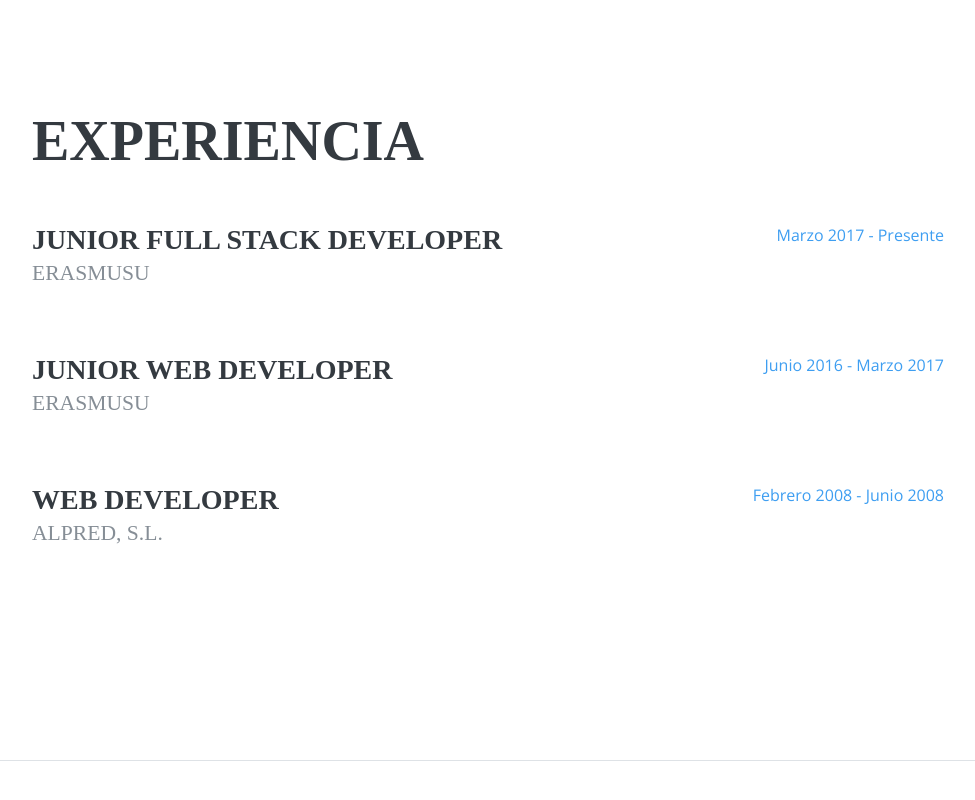
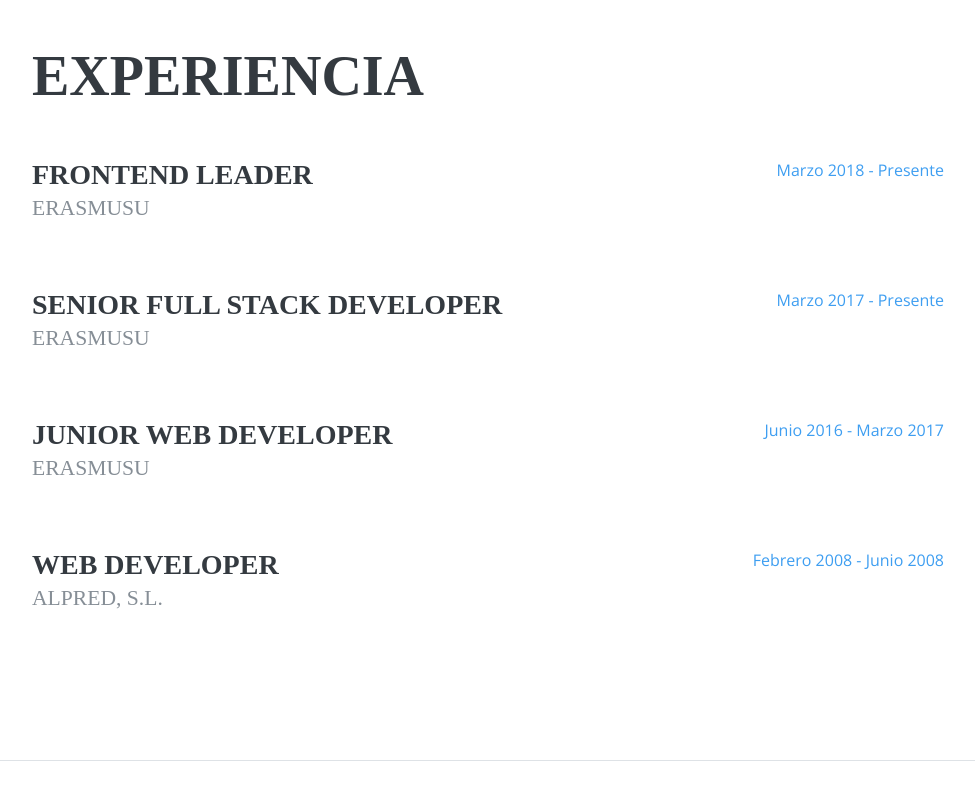
Before and after one commit to davidplpz/davidplpz.github.io, a plain HTML site: page index.html in a window 1280 px wide. Shown: the part 839-1639 px from the top of the page, without its empty margins (288-1263 px from the left). Drawn offline with nearby package versions, Linux system fonts and the light colour scheme; a web font is replaced by a local one.

Commit message:
Update index.html

```diff
--- a/index.html
+++ b/index.html
@@ -115,7 +115,17 @@
 
           <div class="resume-item d-flex flex-column flex-md-row mb-5">
             <div class="resume-content mr-auto">
-              <h3 class="mb-0">Junior Full Stack Developer</h3>
+              <h3 class="mb-0">Frontend Leader</h3>
+              <div class="subheading mb-3">Erasmusu</div>
+            </div>
+            <div class="resume-date text-md-right">
+              <span class="text-primary">Marzo 2018 - Presente</span>
+            </div>
+          </div>
+
+          <div class="resume-item d-flex flex-column flex-md-row mb-5">
+            <div class="resume-content mr-auto">
+              <h3 class="mb-0">Senior Full Stack Developer</h3>
               <div class="subheading mb-3">Erasmusu</div>
             </div>
             <div class="resume-date text-md-right">
```
